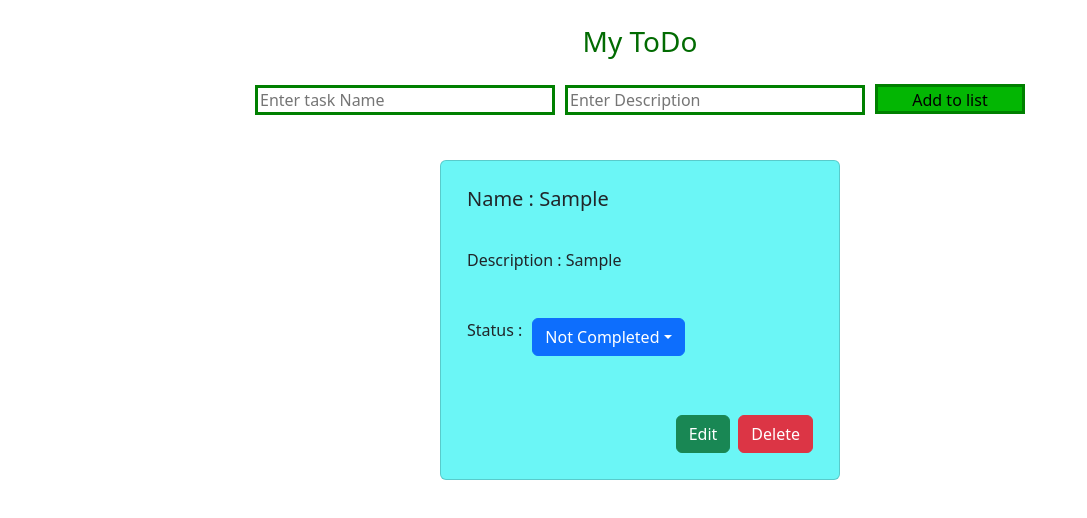
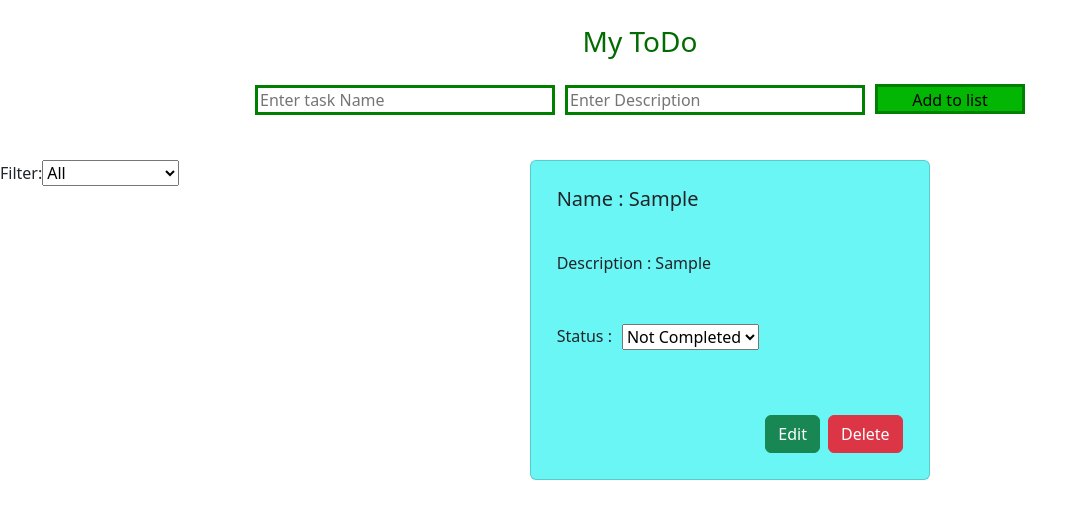
Before and after one commit to SelvakumarBoominathan/React---ToDo-list, a React (Vite) app in the folder ToDo list/: page / in a window 1280 px wide. Both pictures are taken after typing "Sample", "Sample" into the empty fields and a click on the button "Add to list". Shown: the top 518 px of the page, without its empty margins (0-1087 px from the left). Built offline with nearby package versions, Linux system fonts and the light colour scheme.

Commit message:
req functionalities added

```diff
--- a/ToDo list/src/components/Body/Body.jsx
+++ b/ToDo list/src/components/Body/Body.jsx
@@ -1,19 +1,23 @@
-import React, { useState } from 'react';
+import React, { useState, useEffect } from 'react';
 import Card from 'react-bootstrap/Card';
 import Button from 'react-bootstrap/Button';
-import Dropdown from 'react-bootstrap/Dropdown';
-import DropdownButton from 'react-bootstrap/DropdownButton';
 import "./Body.css";
 
 const Body = ({ tasks, onEditTask, onDeleteTask }) => {
-  const [selectedItem, setSelectedItem] = useState('Not Completed');
   const [editIndex, setEditIndex] = useState(null);
   const [editTaskName, setEditTaskName] = useState('');
   const [editDescription, setEditDescription] = useState('');
+  const [taskStatuses, setTaskStatuses] = useState({});
+  const [filterOption, setFilterOption] = useState('All');
 
-  const handleSelect = (selectedItem) => {
-    setSelectedItem(selectedItem);
-  };
+  useEffect(() => {
+    // Initialize task statuses
+    const initialStatuses = {};
+    tasks.forEach((task, index) => {
+      initialStatuses[index] = task.status || 'Not Completed';
+    });
+    setTaskStatuses(initialStatuses);
+  }, [tasks]);
 
   const handleEdit = (index) => {
     setEditIndex(index);
@@ -21,14 +25,14 @@ const Body = ({ tasks, onEditTask, onDeleteTask }) => {
     setEditDescription(tasks[index].description);
   };
 
-  const handleSubmitEdit = () => {
+  const handleSaveEdit = () => {
     const updatedTasks = tasks.map((task, index) => {
       if (index === editIndex) {
         return {
           ...task,
           todoName: editTaskName,
           description: editDescription,
-          status: selectedItem
+          status: taskStatuses[index]
         };
       }
       return task;
@@ -45,9 +49,36 @@ const Body = ({ tasks, onEditTask, onDeleteTask }) => {
     onDeleteTask(index);
   };
 
+  const handleStatusChange = (index, status) => {
+    setTaskStatuses(prevStatuses => ({
+      ...prevStatuses,
+      [index]: status
+    }));
+  };
+
+  const handleFilterChange = (filter) => {
+    setFilterOption(filter);
+  };
+
+  const filteredTasks = tasks.filter((task, index) => {
+    if (filterOption === 'All') {
+      return true;
+    } else {
+      return taskStatuses[index] === filterOption;
+    }
+  });
+
   return (
     <div className='parent-container'>
-      {tasks.map((task, index) => (
+      <div className="filter-dropdown">
+        <label htmlFor="filter-select">Filter: </label>
+        <select id="filter-select" value={filterOption} onChange={(e) => handleFilterChange(e.target.value)}>
+          <option value="All">All</option>
+          <option value="Completed">Completed</option>
+          <option value="Not Completed">Not Completed</option>
+        </select>
+      </div>
+      {filteredTasks.map((task, index) => (
         <Card key={index} style={{ width: '25rem', height: '20rem' }} className='card-parent'>
           <Card.Body className='body-container'>
             <Card.Title>Name : {editIndex === index ? <input type="text" value={editTaskName} onChange={(e) => setEditTaskName(e.target.value)} /> : task.todoName}</Card.Title>
@@ -56,15 +87,15 @@ const Body = ({ tasks, onEditTask, onDeleteTask }) => {
             </Card.Text>
             <div className='Dorpdwn-container'>
               <span>Status :</span> <span>
-                <DropdownButton id={`dropdown-basic-button-${index}`} title={selectedItem}>
-                  <Dropdown.Item eventKey="Completed" onSelect={() => handleSelect("Completed")}>Completed</Dropdown.Item>
-                  <Dropdown.Item eventKey="Not Completed" onSelect={() => handleSelect("Not Completed")}>Not Completed</Dropdown.Item>
-                </DropdownButton>
+                <select value={taskStatuses[index] || 'Not Completed'} onChange={(e) => handleStatusChange(index, e.target.value)}>
+                  <option value="Completed">Completed</option>
+                  <option value="Not Completed">Not Completed</option>
+                </select>
               </span>
             </div>
             <div className='btn-container'>
               {editIndex === index ? (
-                <Button variant="primary" onClick={handleSubmitEdit}>Save</Button>
+                <Button variant="primary" onClick={handleSaveEdit}>Save</Button>
               ) : (
                 <Button variant="success" onClick={() => handleEdit(index)}>Edit</Button>
               )}
@@ -79,90 +110,3 @@ const Body = ({ tasks, onEditTask, onDeleteTask }) => {
 };
 
 export default Body;
-
-
-
-// import React, { useState } from 'react';
-// import Card from 'react-bootstrap/Card';
-// import Button from 'react-bootstrap/Button';
-// import "./Body.css";
-
-// const Body = ({ tasks, onEditTask, onDeleteTask }) => {
-//   const [selectedFilter, setSelectedFilter] = useState('All');
-
-//   if (!Array.isArray(tasks)) {
-//     console.error("Tasks is not an array:", tasks);
-//     return null; // or render an error message
-//   }
-
-//   const handleFilterSelect = (event) => {
-//     setSelectedFilter(event.target.value);
-//   };
-
-//   const handleEdit = (index) => {
-//     onEditTask(index);
-//   };
-
-//   const handleSubmitEdit = (index, updatedTask) => {
-//     const updatedTasks = [...tasks];
-//     updatedTasks[index] = updatedTask;
-//     onEditTask(updatedTasks);
-//   };
-
-//   const handleDelete = (index) => {
-//     onDeleteTask(index);
-//   };
-
-//   let filteredTasks = [];
-//   if (Array.isArray(tasks)) {
-//     filteredTasks = tasks.filter(task => {
-//       if (selectedFilter === 'All') {
-//         return true;
-//       } else if (selectedFilter === 'Completed') {
-//         return task.status === 'Completed';
-//       } else if (selectedFilter === 'Not Completed') {
-//         return task.status === 'Not Completed';
-//       }
-//     });
-//   }
-
-//   return (
-//     <div className='parent-container'>
-//       <div className="filter-dropdown">
-//         <label htmlFor="filter-select">Filter: </label>
-//         <select id="filter-select" value={selectedFilter} onChange={handleFilterSelect}>
-//           <option value="All">All</option>
-//           <option value="Completed">Completed</option>
-//           <option value="Not Completed">Not Completed</option>
-//         </select>
-//       </div>
-//       {filteredTasks.map((task, index) => (
-//         <Card key={index} style={{ width: '25rem', height: '20rem' }} className='card-parent'>
-//           <Card.Body className='body-container'>
-//             <Card.Title>Name : {task.todoName}</Card.Title>
-//             <Card.Text>
-//               <span>Description : {task.description}</span>
-//             </Card.Text>
-//             <div className='Dorpdwn-container'>
-//               <span>Status :</span> <span>
-//                 <select value={task.status} onChange={(e) => {
-//                   const updatedTask = { ...task, status: e.target.value };
-//                   handleSubmitEdit(index, updatedTask);
-//                 }}>
-//                   <option value="Completed">Completed</option>
-//                   <option value="Not Completed">Not Completed</option>
-//                 </select>
-//               </span>
-//             </div>
-//             <div className='btn-container'>
-//               <Button variant="success" onClick={() => handleEdit(index)}>Edit</Button>{' '}
-//               <Button variant="danger" onClick={() => handleDelete(index)}>Delete</Button>{' '}
-//             </div>
-//           </Card.Body>
-//         </Card>
-//       ))}
-//     </div>
-//   );
-// };
-
-// export default Body;
```
